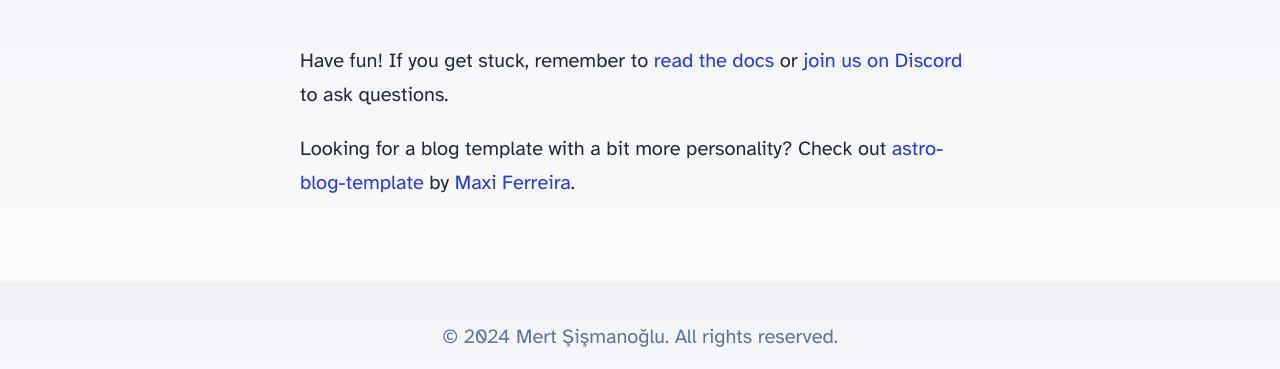
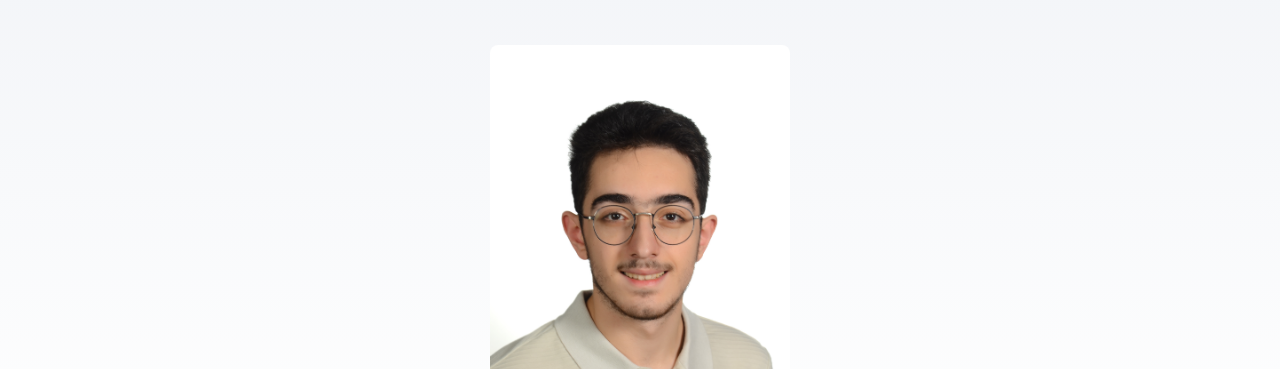
Before and after one commit to mertssmnoglu/mertsismanoglu.com, an Astro site: page / in a window 1280 px wide. Shown: the part 93-462 px from the top of the page. Built offline with nearby package versions, Linux system fonts and the light colour scheme; Astro itself is replaced by a stand-in of ours.

Commit message:
feat(homepage): Add my portrait photo to homepage

```diff
--- a/src/pages/index.astro
+++ b/src/pages/index.astro
@@ -13,11 +13,7 @@ import { SITE_DESCRIPTION, SITE_TITLE } from '../consts'
 	<body>
 		<Header />
 		<main>
-			<p>
-				Have fun! If you get stuck, remember to <a href="https://docs.astro.build/"
-					>read the docs
-				</a> or <a href="https://astro.build/chat">join us on Discord</a> to ask questions.
-			</p>
+			<img width="300px" class="mx-auto justify-center border-radius-3" src="photos/mert_sismanoglu-formal.jpg" alt="Mert Şişmanoğlu Profile Picture" />
 			<p>
 				Looking for a blog template with a bit more personality? Check out <a
 					href="https://github.com/Charca/astro-blog-template"
```
Also changed, not shown: public/photos/logo500x500.png (deleted), public/photos/mert_sismanoglu-formal.jpg (added).
